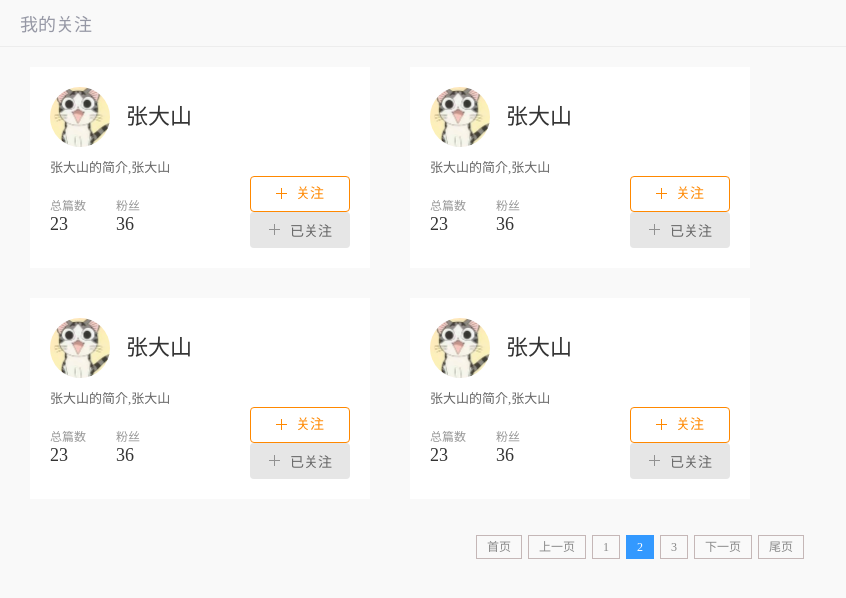
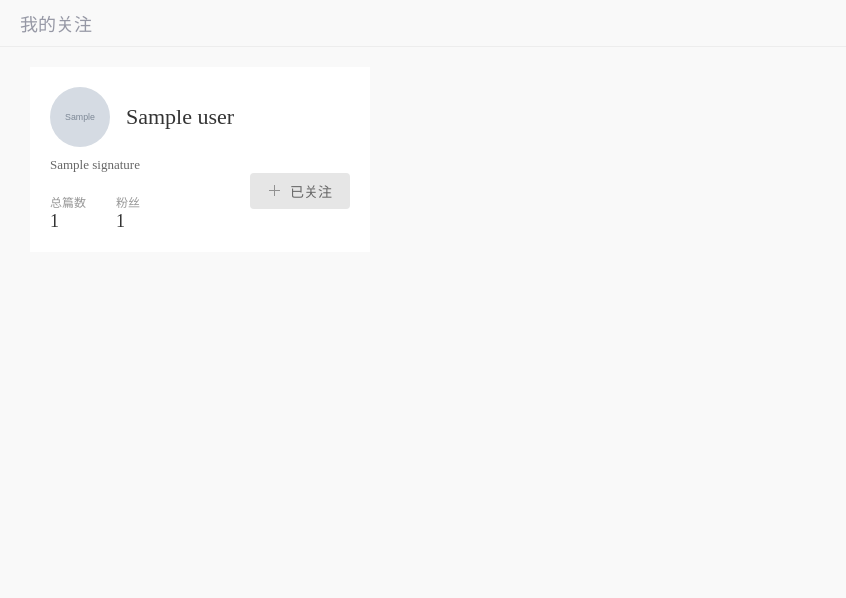
Before and after one commit to elaiza-yin/Test, a Python web app: template info/templates/news/user_follow.html in a window 1280 px wide. Shown: the top 598 px of the page, without its empty margins (0-846 px from the left). Run offline with Jinja, Linux system fonts and the light colour scheme; the template is opened without the code that fills it: most values are stand-ins (such as "Sample title", 1, 10 or a date in 2020); grey boxes marked "Sample" are stand-in pictures.

Commit message:
个人中心用户关注的前后端逻辑实现

```diff
--- a/info/modules/profile/views.py
+++ b/info/modules/profile/views.py
@@ -12,6 +12,7 @@
 from info.utils.common import user_login_data
 from info.utils.image_storage import storage
 from info.utils.response_code import RET
+
 
 @profile_blu.route('/user_follow')
 @user_login_data
--- a/info/templates/news/user_follow.html
+++ b/info/templates/news/user_follow.html
@@ -12,54 +12,30 @@
 </head>
 <body class="inframe_body">
         <h3 class="common_title">我的关注</h3>
-        <ul class="card_list_con">
-            <li class="author_card card_list">
-                <a href="#" target="_blank" class="author_pic"><img src="../../static/news/images/cat.jpg" alt="author_pic"></a>
-                <a href="#" target="_blank" class="author_name">张大山</a>
-                <div class="author_resume">张大山的简介,张大山</div>
-                <div class="writings"><span>总篇数</span><b>23</b></div>
-                <div class="follows"><span>粉丝</span><b>36</b></div>
-                <a href="javascript:;" class="focus fr">关注</a>
-                <a href="javascript:;" class="focused fr"><span class="out">已关注</span><span class="over">取消关注</span></a>
-            </li>
-            <li class="author_card card_list">
-                <a href="#" target="_blank" class="author_pic"><img src="../../static/news/images/cat.jpg" alt="author_pic"></a>
-                <a href="#" target="_blank" class="author_name">张大山</a>
-                <div class="author_resume">张大山的简介,张大山</div>
-                <div class="writings"><span>总篇数</span><b>23</b></div>
-                <div class="follows"><span>粉丝</span><b>36</b></div>
-                <a href="javascript:;" class="focus fr">关注</a>
-                <a href="javascript:;" class="focused fr"><span class="out">已关注</span><span class="over">取消关注</span></a>
-            </li>
-            <li class="author_card card_list">
-                <a href="#" target="_blank" class="author_pic"><img src="../../static/news/images/cat.jpg" alt="author_pic"></a>
-                <a href="#" target="_blank" class="author_name">张大山</a>
-                <div class="author_resume">张大山的简介,张大山</div>
-                <div class="writings"><span>总篇数</span><b>23</b></div>
-                <div class="follows"><span>粉丝</span><b>36</b></div>
-                <a href="javascript:;" class="focus fr">关注</a>
-                <a href="javascript:;" class="focused fr"><span class="out">已关注</span><span class="over">取消关注</span></a>
-            </li>
-            <li class="author_card card_list">
-                <a href="#" target="_blank" class="author_pic"><img src="../../static/news/images/cat.jpg" alt="author_pic"></a>
-                <a href="#" target="_blank" class="author_name">张大山</a>
-                <div class="author_resume">张大山的简介,张大山</div>
-                <div class="writings"><span>总篇数</span><b>23</b></div>
-                <div class="follows"><span>粉丝</span><b>36</b></div>
-                <a href="javascript:;" class="focus fr">关注</a>
-                <a href="javascript:;" class="focused fr"><span class="out">已关注</span><span class="over">取消关注</span></a>
-            </li>
+       <ul class="card_list_con">
+            {% for user in data.users %}
+                <li class="author_card card_list">
+                    <a href="#" class="author_pic"><img src="{% if user.avatar_url %}
+                    {{ user.avatar_url }}
+                    {% else %}
+                    ../../static/news/images/user_pic.png
+                    {% endif %}" alt="author_pic"></a>
+                    <a href="#" class="author_name">{{ user.nick_name }}</a>
+                    <div class="author_resume">{{ user.signature }}</div>
+                    <div class="writings"><span>总篇数</span><b>{{ user.news_count }}</b></div>
+                    <div class="follows"><span>粉丝</span><b>{{ user.followers_count }}</b></div>
+                    <a href="javascript:;" class="focused fr" data-userid="{{ user.id }}"><span class="out">已关注</span><span class="over">取消关注</span></a>
+                </li>
+            {% endfor %}
         </ul>
-
-
         <div id="pagination" class="page"></div>
         <script>
             $(function() {
                 $("#pagination").pagination({
-                    currentPage: 2,
-                    totalPage: 3,
+                    currentPage: {{ data.current_page }},
+                    totalPage: {{ data.total_page }},
                     callback: function(current) {
-                        alert('ok!');
+                        window.location = "/user/user_follow?p=" + current
                     }
                 });
             });
```
